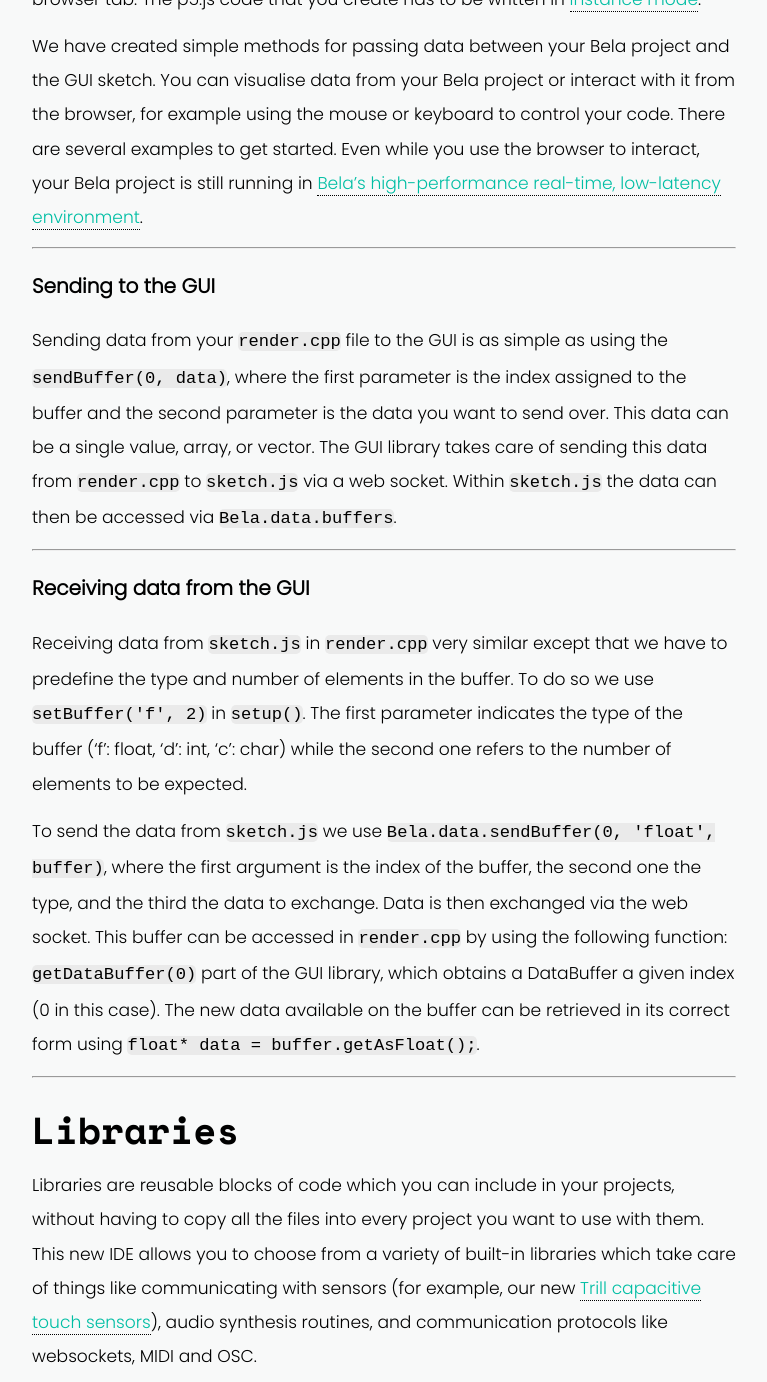
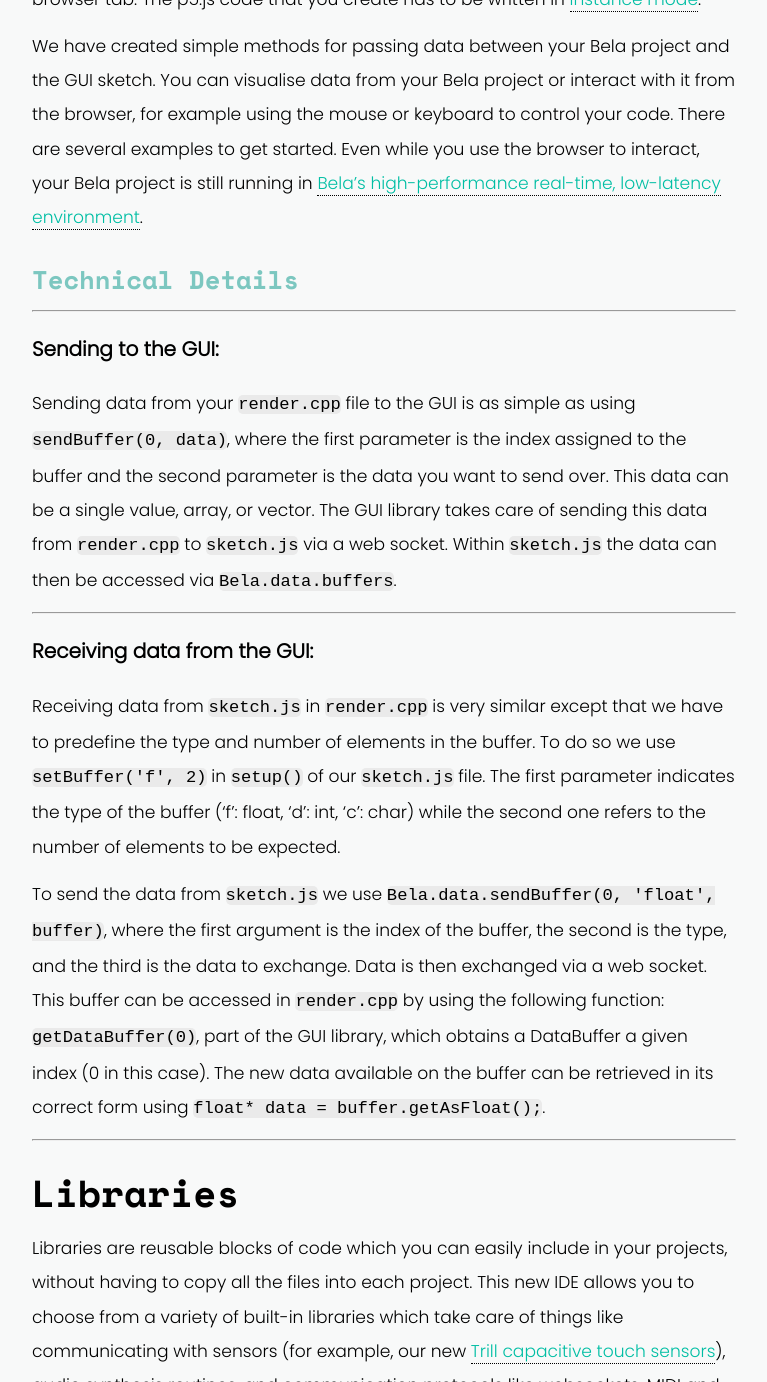
Before and after one commit to BelaPlatform/bela_newBlog, a Jekyll site: the page built from docs/_posts/2019-10-09-bela-new-ide-gui-libraries.markdown, in a window 1280 px wide and 1400 px high, scrolled down 6019 px, cut to the strip 0-1382 px from the top of the window. Shown: the whole strip, without its empty margins (256-1023 px from the left). Built offline with Jekyll 4.4.1, drawn with Linux system fonts in a browser that asks for light colours; nearby versions of some CDN libraries; some of the changed text lies outside the part shown.

Commit message:
Small changes.

```diff
--- a/docs/_posts/2019-10-09-bela-new-ide-gui-libraries.markdown
+++ b/docs/_posts/2019-10-09-bela-new-ide-gui-libraries.markdown
@@ -74,26 +74,28 @@
 
 We have created simple methods for passing data between your Bela project and the GUI sketch. You can visualise data from your Bela project or interact with it from the browser, for example using the mouse or keyboard to control your code. There are several examples to get started. Even while you use the browser to interact, your Bela project is still running in [Bela’s high-performance real-time, low-latency environment](https://bela.io/about).
 
+
+## Technical Details
 ------
 
-### Sending to the GUI
+### Sending to the GUI:
 
-Sending data from your `render.cpp` file to the GUI is as simple as using the `sendBuffer(0, data)`, where the first parameter is the index assigned to the buffer and the second parameter is the data you want to send over. This data can be a single value, array, or vector. The GUI library takes care of sending this data from `render.cpp` to `sketch.js` via a web socket. Within `sketch.js` the data can then be accessed via `Bela.data.buffers`.
+Sending data from your `render.cpp` file to the GUI is as simple as using `sendBuffer(0, data)`, where the first parameter is the index assigned to the buffer and the second parameter is the data you want to send over. This data can be a single value, array, or vector. The GUI library takes care of sending this data from `render.cpp` to `sketch.js` via a web socket. Within `sketch.js` the data can then be accessed via `Bela.data.buffers`.
 
 ------
 
-### Receiving data from the GUI
+### Receiving data from the GUI:
 
-Receiving data from `sketch.js` in `render.cpp` very similar except that we have to predefine the type and number of elements in the buffer.
-To do so we use `setBuffer('f', 2)` in `setup()`. The first parameter indicates the type of the buffer ('f': float, 'd': int, 'c': char) while the second one refers to the number of elements to be expected.
+Receiving data from `sketch.js` in `render.cpp` is very similar except that we have to predefine the type and number of elements in the buffer.
+To do so we use `setBuffer('f', 2)` in `setup()` of our `sketch.js` file. The first parameter indicates the type of the buffer ('f': float, 'd': int, 'c': char) while the second one refers to the number of elements to be expected.
 
-To send the data from `sketch.js` we use  `Bela.data.sendBuffer(0, 'float', buffer)`, where the first argument is the index of the buffer, the second one the type, and the third the data to exchange. Data is then exchanged via the web socket. This buffer can be accessed in `render.cpp` by using the following function: `getDataBuffer(0)` part of the GUI library, which obtains a DataBuffer a given index (0 in this case). The new data available on the buffer can be retrieved in its correct form using `float* data = buffer.getAsFloat();`.
+To send the data from `sketch.js` we use  `Bela.data.sendBuffer(0, 'float', buffer)`, where the first argument is the index of the buffer, the second is the type, and the third is the data to exchange. Data is then exchanged via a web socket. This buffer can be accessed in `render.cpp` by using the following function: `getDataBuffer(0)`, part of the GUI library, which obtains a DataBuffer a given index (0 in this case). The new data available on the buffer can be retrieved in its correct form using `float* data = buffer.getAsFloat();`.
 
 -----
 
 # Libraries
 
-Libraries are reusable blocks of code which you can include in your projects, without having to copy all the files into every project you want to use with them. This new IDE allows you to choose from a variety of built-in libraries which take care of things like communicating with sensors (for example, our new [Trill capacitive touch sensors](https://www.kickstarter.com/projects/423153472/trill-touch-sensing-for-makers)), audio synthesis routines, and communication protocols like websockets, MIDI and OSC.
+Libraries are reusable blocks of code which you can easily include in your projects, without having to copy all the files into each project. This new IDE allows you to choose from a variety of built-in libraries which take care of things like communicating with sensors (for example, our new [Trill capacitive touch sensors](https://www.kickstarter.com/projects/423153472/trill-touch-sensing-for-makers)), audio synthesis routines, and communication protocols like websockets, MIDI and OSC.
 
 {% include youtube.html youtube="b3_tXtx-mGE" %}
 
@@ -110,7 +112,7 @@
 
 # Visualising Trill Sensors in the Bela IDE
 
-As the above video shows, the Trill sensors are the perfect counterpart with Bela. The Trill touch sensors are now [live on Kickstarter](https://www.kickstarter.com/projects/423153472/trill-touch-sensing-for-makers)! This new family of sensors from Bela bring precise and easy-to-use touch interaction to your digital projects.
+As the above videos show, the Trill sensors are the perfect counterpart for Bela. The Trill touch sensors are now [live on Kickstarter](https://www.kickstarter.com/projects/423153472/trill-touch-sensing-for-makers)! This new family of sensors from Bela bring precise and easy-to-use touch interaction to your digital projects.
 
 {% include youtube.html youtube="xzaf2bBKuQI" %}
 
```
